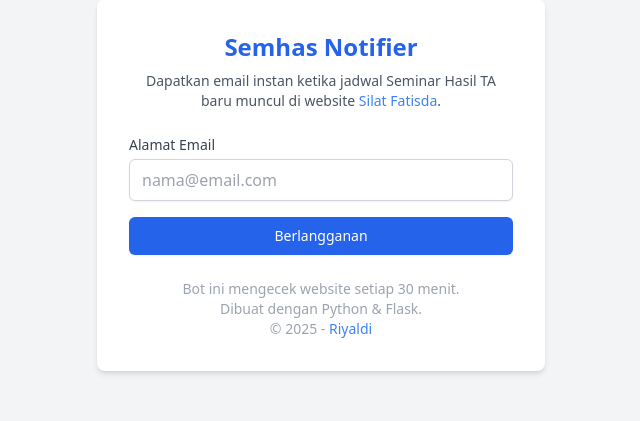
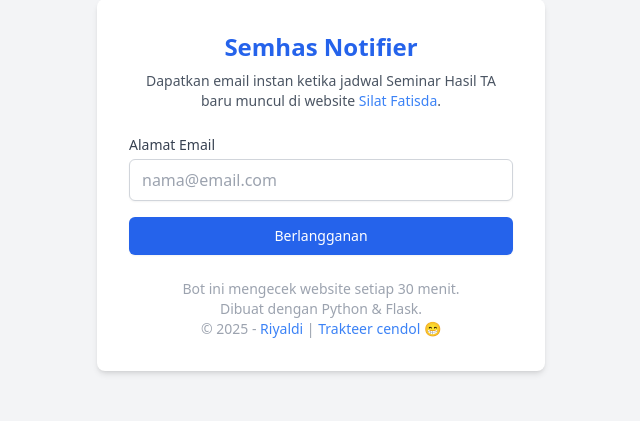
Before and after one commit to riyhs/semhas-notifier, a Flask app: page / in a window 1280 px wide. Shown: the part 215-636 px from the top of the page, without its empty margins (319-959 px from the left). Run offline with Flask 3, Linux system fonts and the light colour scheme; some libraries are stand-ins or nearby versions.

Commit message:
feat: add teer

```diff
--- a/templates/index.html
+++ b/templates/index.html
@@ -69,6 +69,10 @@
 				<a href="https://github.com/riyhs" class="text-blue-500"
 					>Riyaldi</a
 				>
+				|
+				<a href="https://teer.id/riyhs" class="text-blue-500"
+					>Trakteer cendol 😁</a
+				>
 			</div>
 		</div>
 	</body>
```
